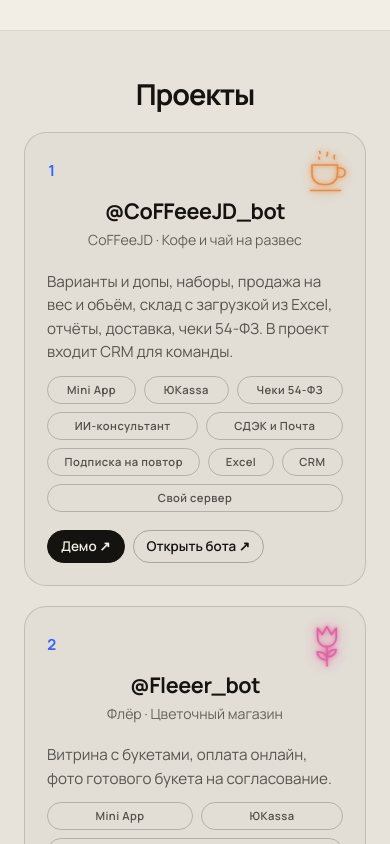
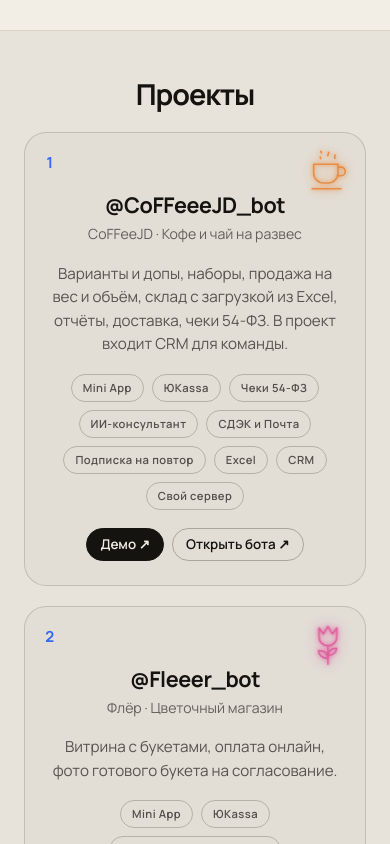
Before and after one commit to zhennyy/botforall, a React (Vite) app: page / in a window 390 px wide. Shown: the part 1860-2704 px from the top of the page. Built offline with nearby package versions, Linux system fonts and the light colour scheme.

Commit message:
Карточки проектов: иконка сверху, центрированная раскладка для всех экранов

```diff
--- a/src/index.css
+++ b/src/index.css
@@ -474,3 +474,32 @@ nav { position: static; backdrop-filter: none; background: var(--paper); }
 
 /* теги в карточках проектов растягиваются, чтобы каждая строка была ровной от края до края */
 .works .tags span { flex: 1 1 auto; text-align: center; }
+
+/* ===== Карточки проектов: единая раскладка для ноутбука, планшета и телефона =====
+   номер — слева сверху, неоновая иконка — справа сверху, всё остальное по центру;
+   иконка больше не заезжает на теги и кнопки */
+.works .work, .works .work:hover, .works .work:focus-within { padding: 26px 28px 26px; gap: 14px; }
+.works .work .num { top: 26px; left: 28px; right: auto; }
+.neon-ic { top: 18px; right: 20px; bottom: auto; width: 60px; height: 60px; }
+.works .work-main { margin-top: 44px; padding-inline: 0; text-align: center; }
+.works .work h3, .works .work-kind { padding-right: 0; }
+.works .work-text { flex: 0 0 auto; text-align: center; padding-top: 2px; }
+.works .work-side { margin-top: auto; align-items: center; gap: 18px; padding-top: 4px; }
+.works .tags { justify-content: center; }
+.works .tags span { flex: 0 1 auto; }
+.works .work-links { justify-content: center; }
+
+/* планшет: одна колонка, но не во всю ширину — карточки читаются как карточки */
+@media (max-width: 860px) {
+  .works { max-width: 620px; margin-inline: auto; }
+  .works .work, .works .work:hover, .works .work:focus-within { padding: 24px 22px 24px; }
+  .works .work .num { top: 24px; left: 22px; }
+  .neon-ic { top: 16px; right: 16px; width: 54px; height: 54px; }
+}
+/* телефон */
+@media (max-width: 560px) {
+  .works .work .num { top: 22px; left: 20px; }
+  .neon-ic { top: 14px; right: 14px; width: 46px; height: 46px; }
+  .works .work-main { margin-top: 36px; }
+  .works .tags { gap: 6px; }
+}
```
